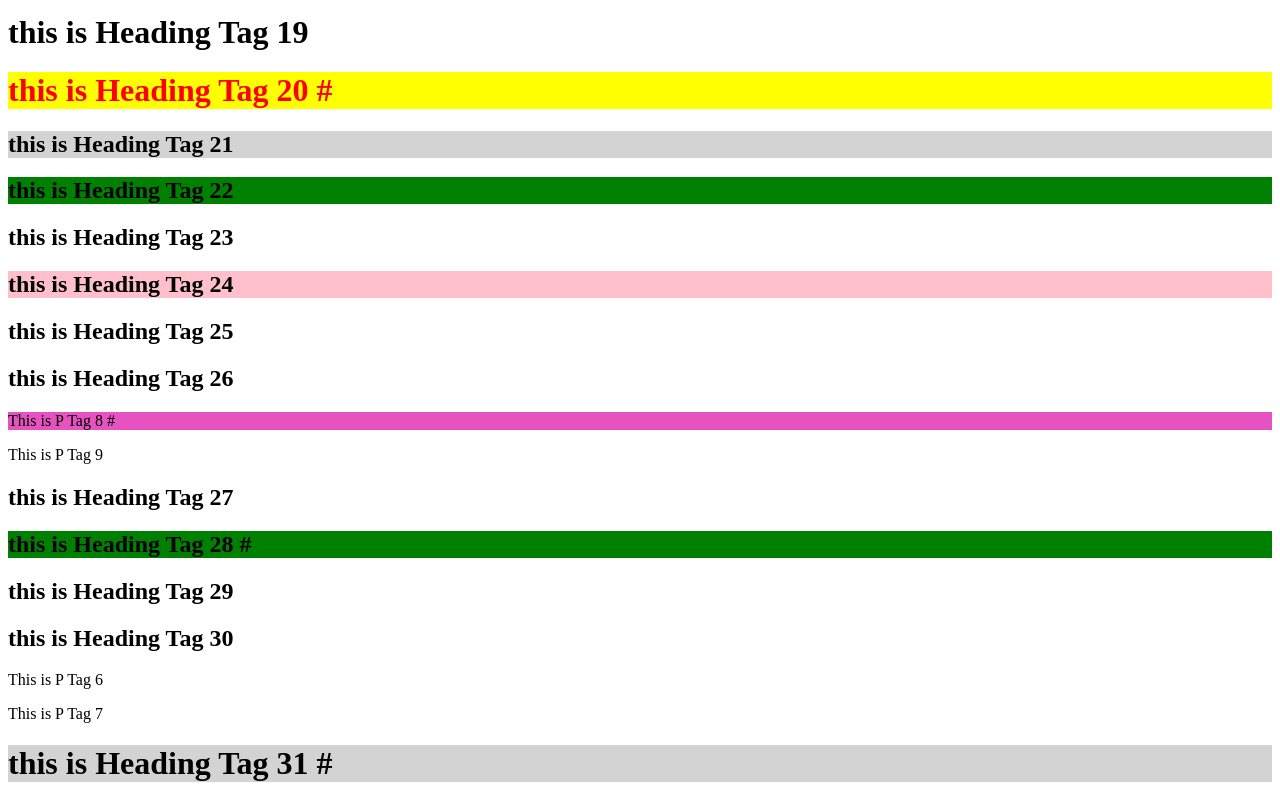
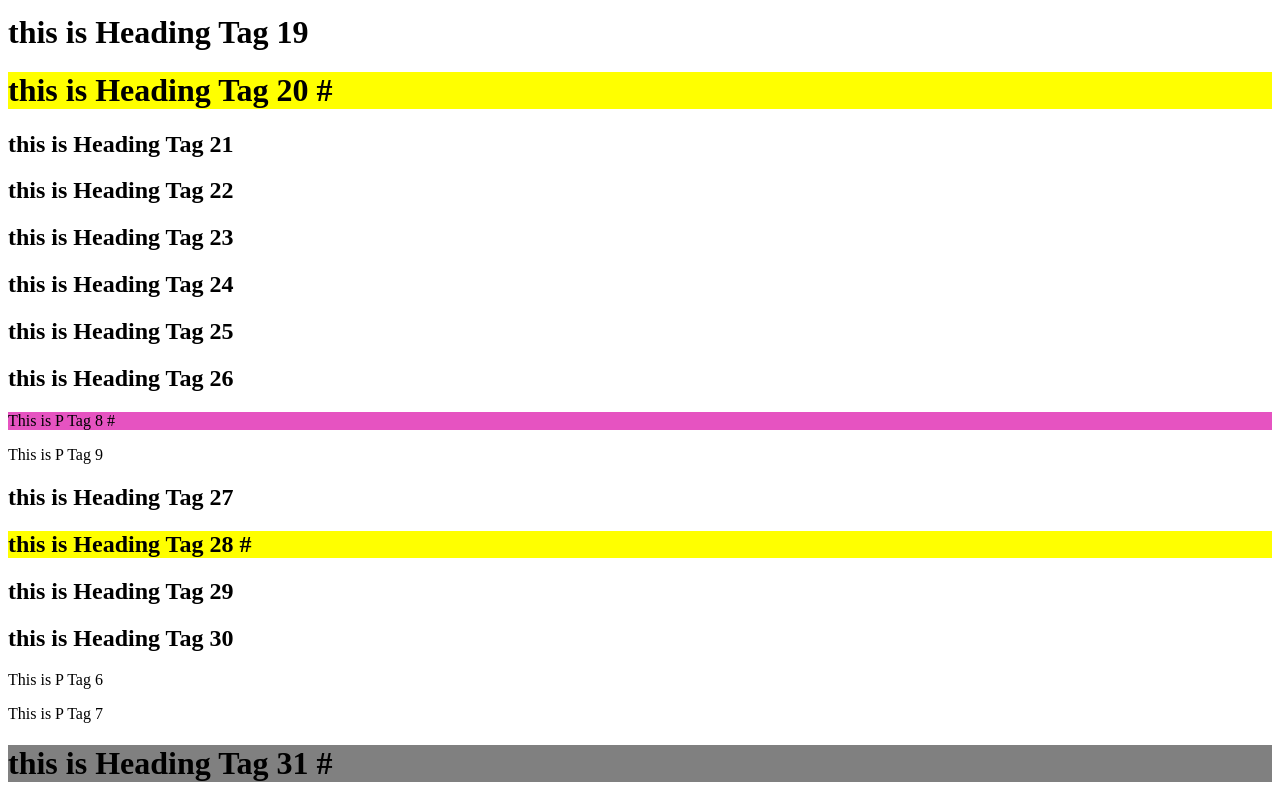
Before and after one commit to PayalPatil8980/home_frontend, a plain HTML site: page lecture3/index.html in a window 1280 px wide. Shown: the part 1280-2080 px from the top of the page. Drawn offline with Linux system fonts and the light colour scheme.

Commit message:
13/02/2025

```diff
--- a/lecture3/style.css
+++ b/lecture3/style.css
@@ -1,40 +1,29 @@
-header h1:nth-of-type(2){
+
+h1:nth-last-child(20){
     background-color: green;
 }
-
-header h1:nth-of-type(7){
+h1:nth-last-child(15){
     background-color: green;
 }
 span:nth-of-type(2) :nth-child(10){
     background-color: aqua;
 }
-/* h1:nth-child(16){
-    background-color: rgb(114, 210, 19)
-} */
-div:last-child h1{
-    background-color: rgb(20, 13, 149);
-}
-div:nth-of-type(1) h1:nth-of-type(4){
+div:nth-child(12) h1:nth-of-type(4){
     background-color: pink;
 }
+
+header section:nth-child(17) div + h1:nth-child(3) {
+    background-color: green;
+}
+
 h1:nth-child(16) {
-    color: red; /* Change text color */
-    font-weight: bold; /* Make it bold */
-    background-color: yellow; /* Add background color */
-  }
+    background-color: yellow;
+}
 
 section p:nth-child(2){
     background-color: rgb(230, 83, 193);
 }
-/* section h1:nth-of-type(2){
-    background-color: rgb(219, 139, 54);
-} */
-/* span:nth-of-type(1) h1:nth-of-type(1) {
-    background-color: rgb(40, 196, 175);
-} */
-span h1:nth-of-type(1) {
-    background-color: lightgray;
-  }
+
 header div span:nth-of-type(2) h1:nth-of-type(2) {
     background-color: red;
 }
@@ -47,3 +36,9 @@ h1:nth-child(24){
 h1:nth-child(2) span:nth-child(2) {
     color: rgb(160, 28, 125);
 }
+section +span h1:nth-child(3){
+    background-color: grey;
+}
+section > h1:nth-of-type(2) {
+    background-color: yellow;
+  }
```
